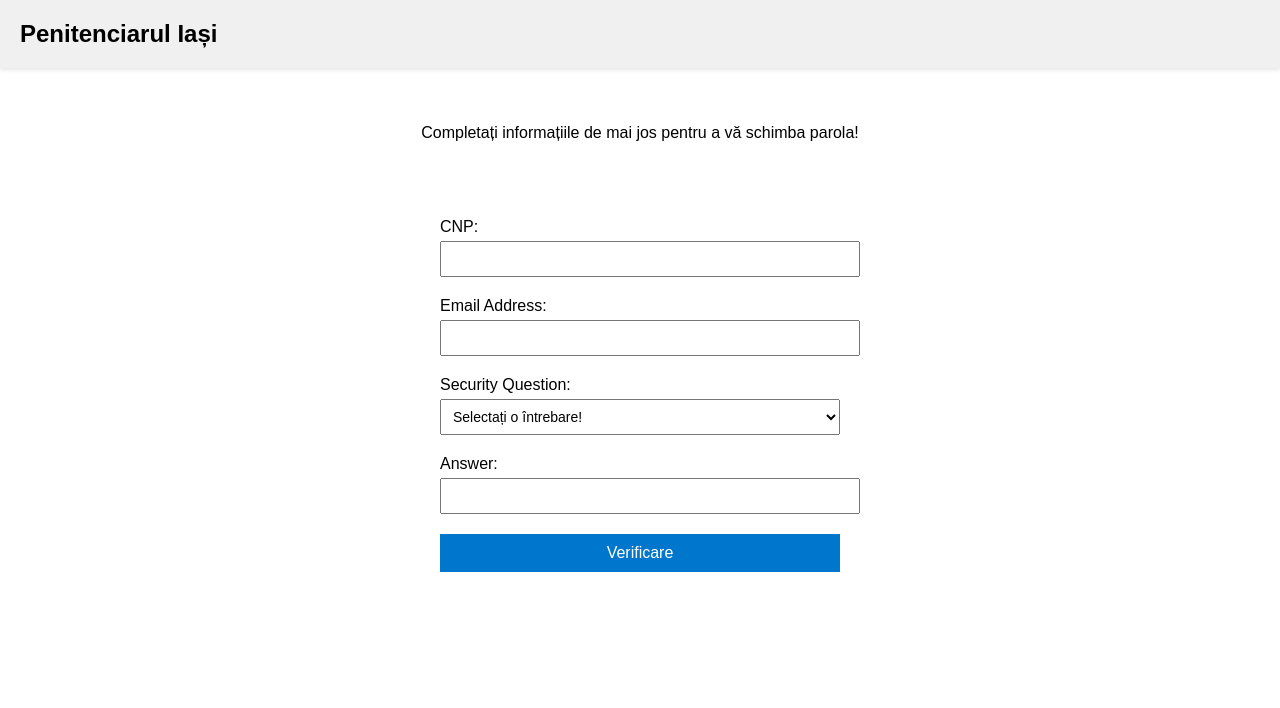
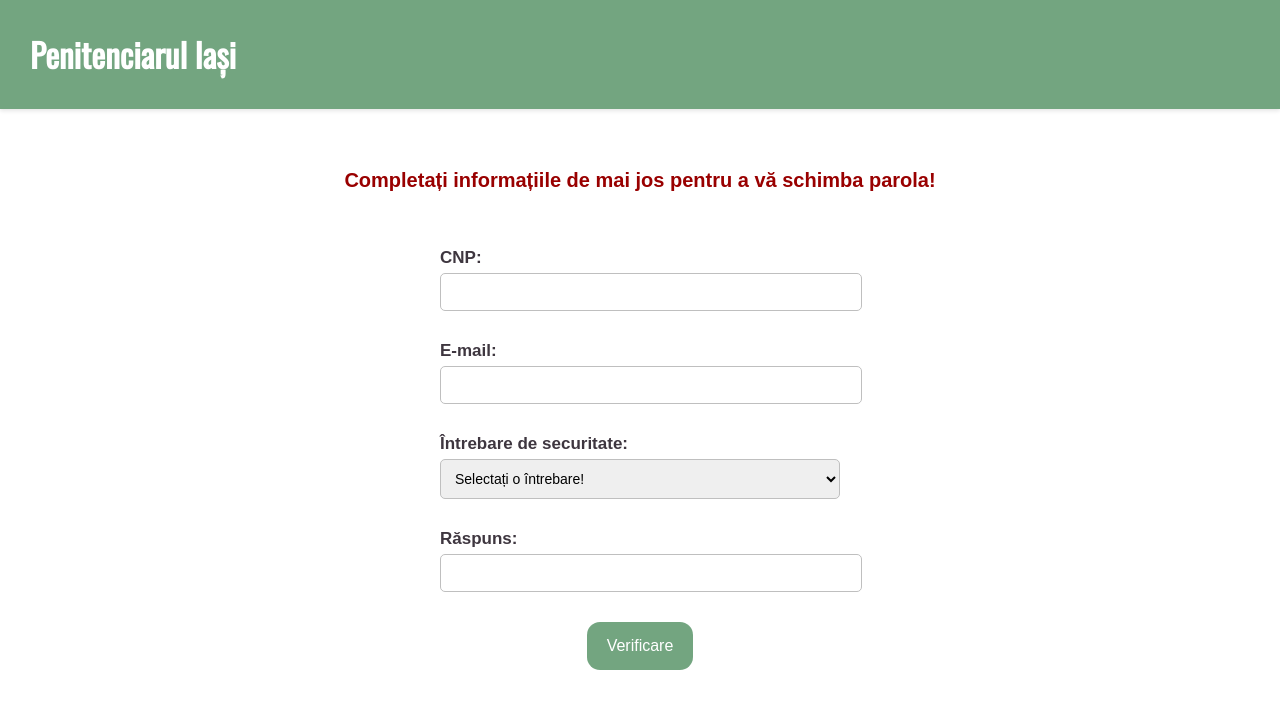
Before and after one commit to cristearadu02/Prison-Management, a plain HTML site: page html/forgot-password.html in a window 1280 px wide. Drawn offline with nearby package versions, Linux system fonts and the light colour scheme.

Commit message:
pagina de recuperare parola finalizata(sper)

```diff
--- a/html/forgot-password.html
+++ b/html/forgot-password.html
@@ -4,21 +4,22 @@
   <meta charset="UTF-8">
   <meta name="viewport" content="width=device-width, initial-scale=1.0">
   <link rel="stylesheet" href="../styles/forgot-password/forgot-password.css">
+  <link rel="stylesheet" href="https://fonts.googleapis.com/css2?family=Oswald&display=swap">
   <script src="../scripts/forgot-password.js" defer></script>
   <title>Penitenciarul Iași | Resetare Parolă</title>
 </head>
 <body>
   <header>
-    <div class="logo">Penitenciarul Iași</div>
+    <div class="logo" onclick="navigateToLink('#home')">Penitenciarul Iași</div>
   </header>
   <main>
-    <p class="message">Completați informațiile de mai jos pentru a vă schimba parola!</p>
+    <p id="message">Completați informațiile de mai jos pentru a vă schimba parola!</p>
     <form id="security-form">
         <label for="cnp">CNP:</label>
         <input type="text" id="cnp" required>
-      <label for="email">Email Address:</label>
+      <label for="email">E-mail:</label>
       <input type="email" id="email" required>
-      <label for="security-question">Security Question:</label>
+      <label for="security-question">Întrebare de securitate:</label>
       <select id="security-question" required>
         <option value="" disabled selected>Selectați o întrebare!</option>
         <option value="question1">Care este personajul tău preferat?</option>
@@ -26,14 +27,14 @@
         <option value="question3">Care este locația ta preferată de pe planetă?</option>
         <option value="question4">Care este primul joc video jucat vreodată?</option>
       </select>
-      <label for="answer">Answer:</label>
+      <label for="answer">Răspuns:</label>
       <input type="text" id="answer" required>
       <button type="submit">Verificare</button>
     </form>
     <form id="password-form" class="hidden">
-      <label for="new-password">New Password:</label>
+      <label for="new-password">Parolă nouă:</label>
       <input type="password" id="new-password" required>
-      <label for="confirm-password">Confirm New Password:</label>
+      <label for="confirm-password">Confirmare parolă:</label>
       <input type="password" id="confirm-password" required>
       <button type="submit">Schimbă</button>
     </form>
--- a/html/user-profile.html
+++ b/html/user-profile.html
@@ -4,6 +4,7 @@
   <meta charset="UTF-8">
   <meta name="viewport" content="width=device-width, initial-scale=1.0">
   <link rel="stylesheet" href="../styles/user-profile/user-profile.css">
+  <link rel="stylesheet" href="https://fonts.googleapis.com/css2?family=Oswald&display=swap">
   <script src="../scripts/user-profile.js" defer></script>
   <title>Penitenciarul Iași | Profil</title>
 </head>
--- a/scripts/forgot-password.js
+++ b/scripts/forgot-password.js
@@ -7,8 +7,11 @@ document.getElementById("security-form").addEventListener("submit", function(eve
 
     if (isSecurityAnswerCorrect(answer)) {
       document.getElementById("security-form").classList.add("hidden");
+      document.getElementById("message").classList.add("hidden");
       document.getElementById("password-form").classList.remove("hidden");
-    } else {
+    }
+    else
+    {
       alert("Incorrect answer.");
     }
   });
--- a/styles/forgot-password/forgot-password.scss
+++ b/styles/forgot-password/forgot-password.scss
@@ -25,13 +25,23 @@ body {
   }
 
   header {
-    padding: 20px;
-    background-color: #f0f0f0;
+    padding: 30px;
+    background-color: $primary-color-green;
     box-shadow: 0 2px 4px rgba(0, 0, 0, 0.1);
 
-    .logo {
-        font-size: 24px;
+
+      .logo{
+        color: white;
+        font-size: 33px;
+        font-family: $primary-font;
         font-weight: bold;
+        cursor: pointer;
+        transition: 0.3s;
+        width: fit-content;
+
+        &:hover {
+            font-size: 38px;
+        }
     }
 
   }
@@ -42,10 +52,26 @@ body {
     flex-direction: column;
     align-items: center;
     padding: 40px;
-    #security-form, #password-form {
-        margin-top: 5%;
+
+
+    #message{
+      color: #990000;
+      font-weight: bolder;
+      font-size: 20px;
+      font-family: $secondary-font;
     }
+    #security-form{
+      margin-top: 3%;
+
     }
+    #password-form{
+      margin-top: 10%;
+    }
+
+
+  }
+
+
 
 
   form {
@@ -57,32 +83,48 @@ body {
 
     label {
         margin-bottom: 5px;
+        display: block;
+        text-align: left;
+        font-size:17px;
+        font-family: $secondary-font;
+        font-weight: bold;
+        color: $primary-color-dark;
       }
+      input,
+      select {
+        padding: 10px;
+        margin-bottom: 30px;
+        border: 1px solid #bfbfbf;
+        border-radius: 5px;
+        font-size: 14px;
+        width: 100%;
       }
 
 
 
-  input,
-  select {
-    margin-bottom: 20px;
-    padding: 8px;
-    font-size: 14px;
-    width: 100%;
-  }
-
       button {
         padding: 10px;
         font-size: 16px;
-    background-color: #0077cc;
         color: #fff;
         border: none;
+        border-radius: 13px;
+        background-color: $primary-color-green;
         cursor: pointer;
-    width: 100%;
+        width:fit-content;
+        display: inline-block;
+        margin: 0 auto;
+        padding: 15px 20px;
+        transition: 0.3s;
+
+        &:hover {
+          background-color: #5a8c67;
         }
 
-  button:hover {
-    background-color: #005fa3;
       }
+
+
+  }
+
 
   .hidden {
     display: none;
```
Also changed, not shown: styles/forgot-password/forgot-password.css, 1 other file. Lines whose indentation alone changed are shown as unchanged.
